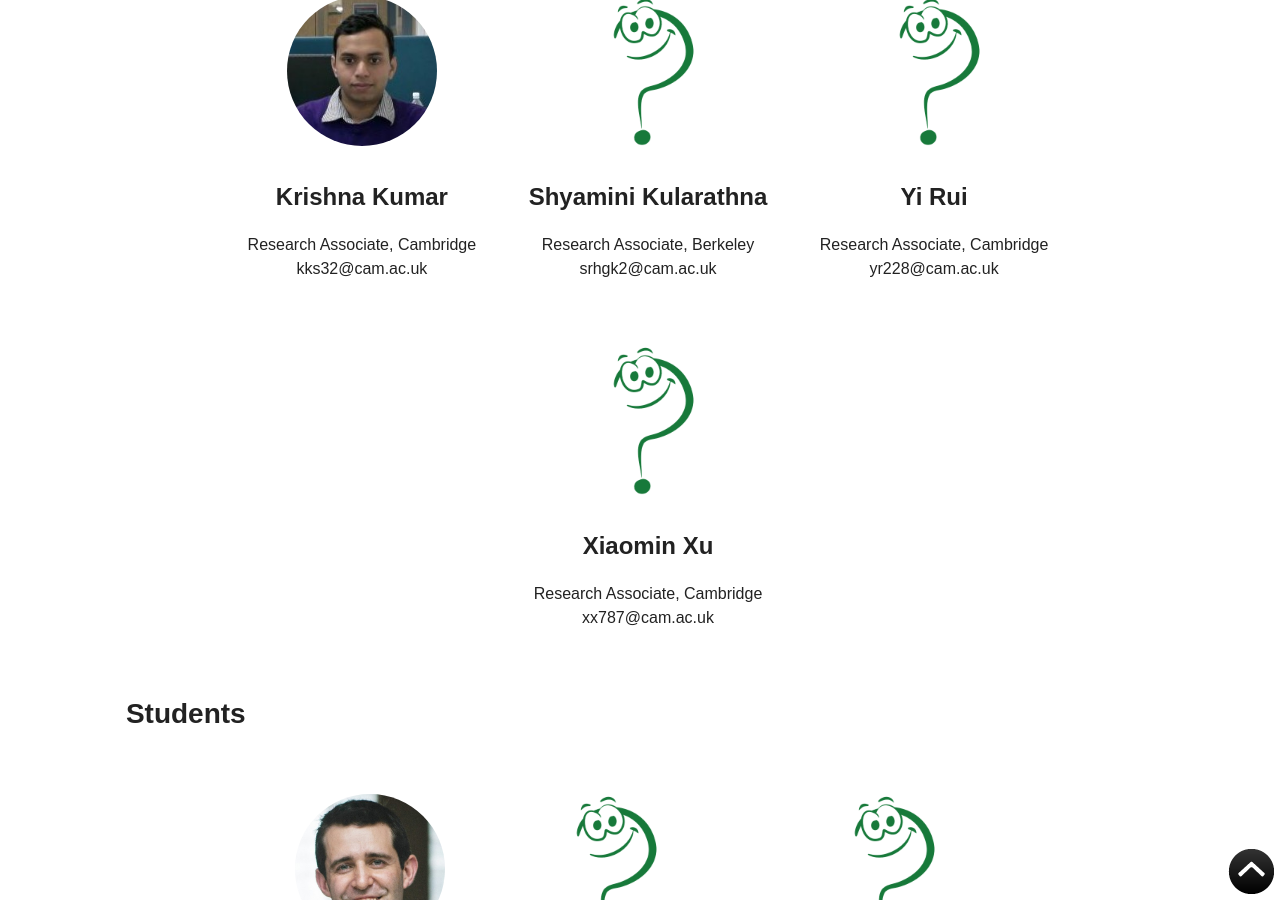
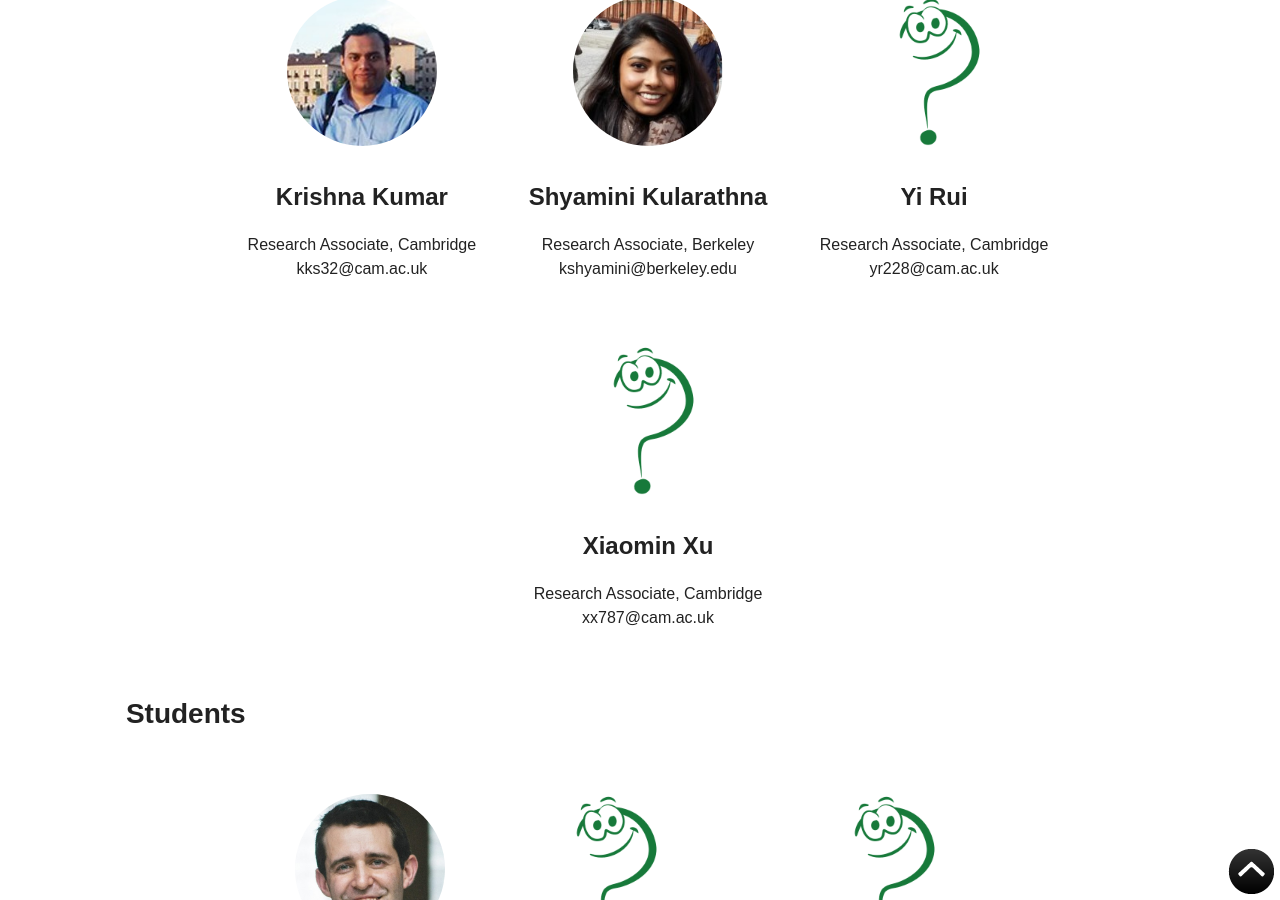
Before and after one commit to cb-geo/cb-geo.github.io, a Jekyll site: the page built from index.md, in a window 1280 px wide and 900 px high, scrolled down 2046 px. Built offline with Jekyll 4.4.1, drawn with Linux system fonts in a browser that asks for light colours; nearby versions of some CDN libraries.

Commit message:
:art: Update images

```diff
--- a/_data/members.yml
+++ b/_data/members.yml
@@ -56,8 +56,8 @@
   role: researcher
   position: Research Associate
   uni: Berkeley
-  image: question.png
-  email: srhgk2@cam.ac.uk
+  image: kularathna.jpg
+  email: kshyamini@berkeley.edu
   area:
     - MPM
 
```
Also changed, not shown: images/cb-geo/team/kularathna.jpg (added), images/cb-geo/team/kumar.jpg.
